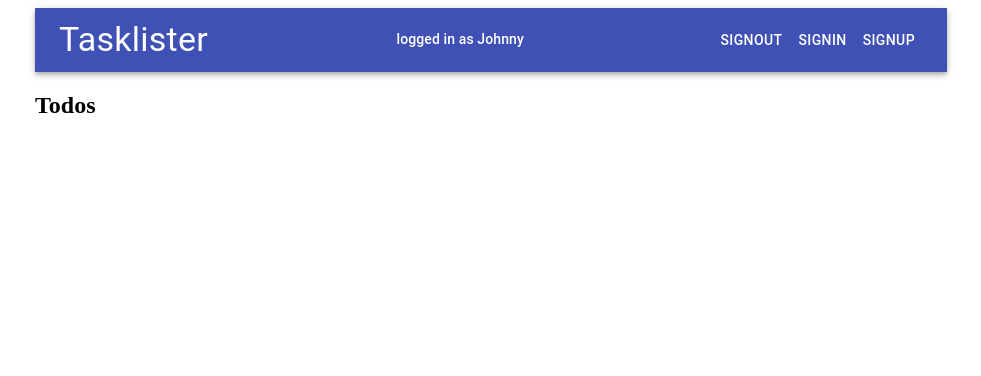
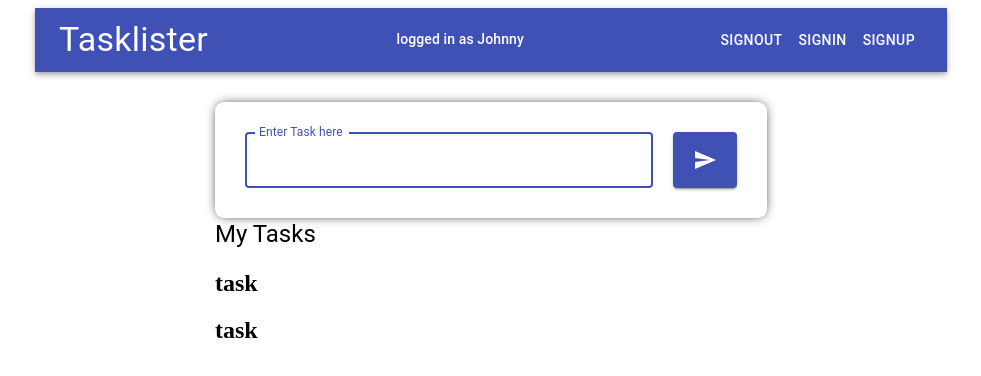
Before and after one commit to JohnKamaujk/TasklisterApp, a React (Create React App) app in the folder client/: page / in a window 1280 px wide. Shown: the top 376 px of the page, without its empty margins (149-1130 px from the left). Built offline with nearby package versions, Linux system fonts and the light colour scheme.

Commit message:
feat: add m-ui compoents for form

```diff
--- a/client/src/App.js
+++ b/client/src/App.js
@@ -4,18 +4,29 @@ import Todos from "./components/todos/Todos";
 import Signin from "./components/auth/Signin";
 import Signup from "./components/auth/Signup";
 import Navbar from "./components/navbar/Navbar";
+import { makeStyles } from "@material-ui/styles";
+
 import { Container } from "@material-ui/core";
 
+const useStyles = makeStyles({
+  contentStyle: {
+    margin: "30px auto",
+  },
+});
+
 function App() {
+  const classes = useStyles();
   return (
     <>
       <Container maxWidth="md">
         <Navbar />
-        <Routes>
-          <Route path="/" element={<Todos />} />
-          <Route path="/signin" element={<Signin />} />
-          <Route path="/signup" element={<Signup />} />
-        </Routes>
+        <Container className={classes.contentStyle} maxWidth="sm">
+          <Routes>
+            <Route path="/" element={<Todos />} />
+            <Route path="/signin" element={<Signin />} />
+            <Route path="/signup" element={<Signup />} />
+          </Routes>
+        </Container>
       </Container>
     </>
   );
--- /dev/null
+++ b/client/src/components/todos/AddTodo.jsx
@@ -0,0 +1,43 @@
+import React from "react";
+import { TextField, Button } from "@material-ui/core";
+import { Send } from "@material-ui/icons";
+import { makeStyles } from "@material-ui/styles";
+
+const useStyles = makeStyles({
+  formstyle: {
+    margin: "0px auto",
+    borderRadius: "9px",
+    padding: "30px",
+    boxShadow: "0px 0px 12px -3px #000000",
+    display: "flex",
+    justifyContent: "space-between",
+  },
+  submitButton: {
+    marginLeft: "20px",
+  },
+});
+
+const AddTodo = () => {
+  const classes = useStyles();
+  return (
+    <form noValidate autoComplete="off" className={classes.formstyle}>
+      <TextField
+        id="enter-task"
+        variant="outlined"
+        autoFocus
+        fullWidth
+        label="Enter Task here"
+      />
+      <Button
+        className={classes.submitButton}
+        type="submit"
+        color="primary"
+        variant="contained"
+      >
+        <Send />
+      </Button>
+    </form>
+  );
+};
+
+export default AddTodo;
--- /dev/null
+++ b/client/src/components/todos/TodoItem.jsx
@@ -0,0 +1,13 @@
+import React from "react";
+
+const TodoItem = () => {
+  return (
+    <>
+      <div>
+        <h2>task</h2>
+      </div>
+    </>
+  );
+};
+
+export default TodoItem;
--- /dev/null
+++ b/client/src/components/todos/TodoList.jsx
@@ -0,0 +1,24 @@
+import React from "react";
+import { Typography } from "@material-ui/core";
+import TodoItem from "./TodoItem";
+import { makeStyles } from "@material-ui/styles";
+
+const useStyles = makeStyles({
+    todosStyles:{
+
+    }
+})
+
+const TodoList = () => {
+  return (
+    <>
+      <div>
+        <Typography variant="h5">My Tasks</Typography>
+        <TodoItem />
+        <TodoItem />
+      </div>
+    </>
+  );
+};
+
+export default TodoList;
--- a/client/src/components/todos/Todos.jsx
+++ b/client/src/components/todos/Todos.jsx
@@ -1,9 +1,12 @@
 import React from "react";
+import AddTodo from "./AddTodo";
+import TodoList from "./TodoList";
 
 const Todos = () => {
   return (
     <>
-      <h2>Todos</h2>
+      <AddTodo />
+      <TodoList />
     </>
   );
 };
```
